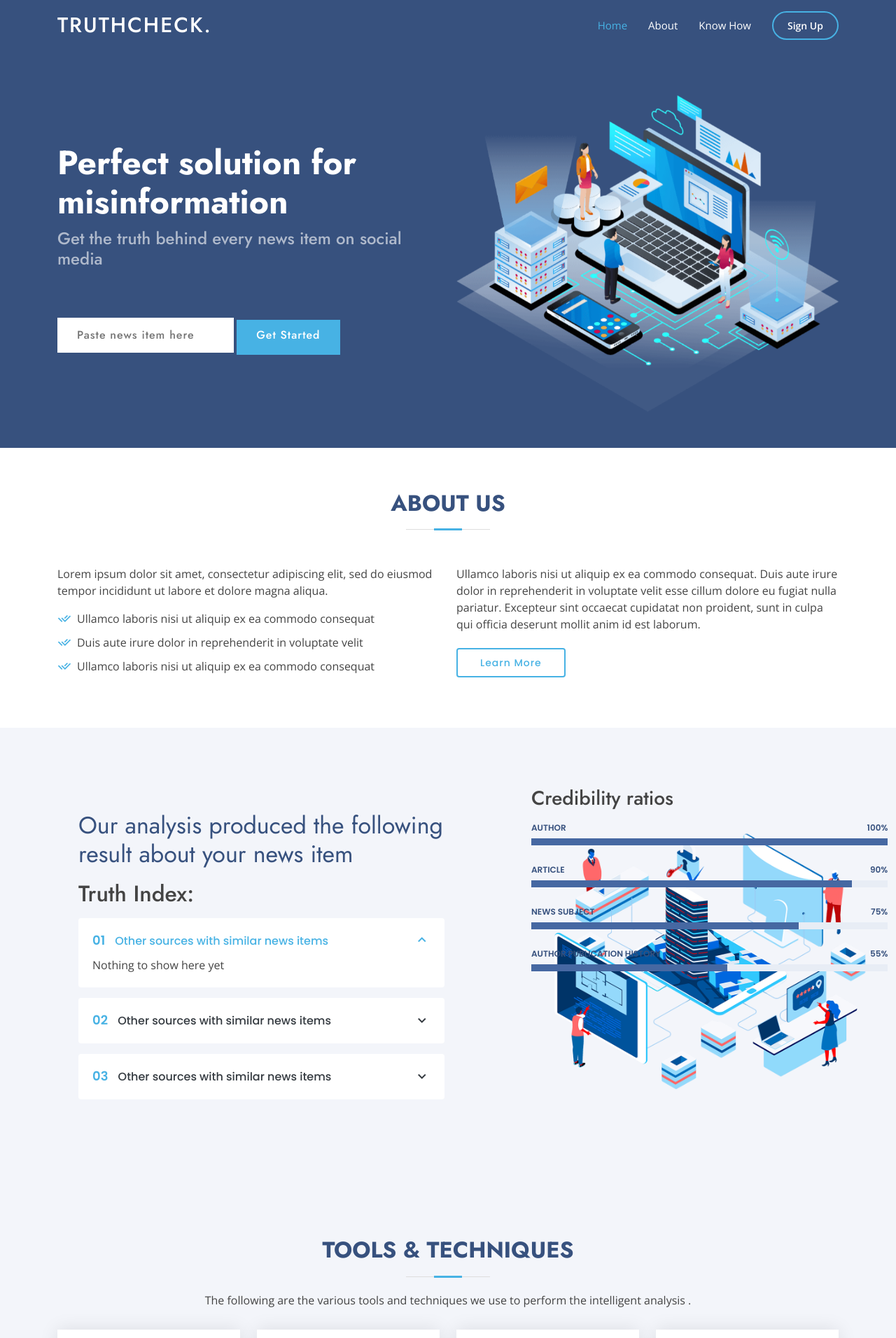
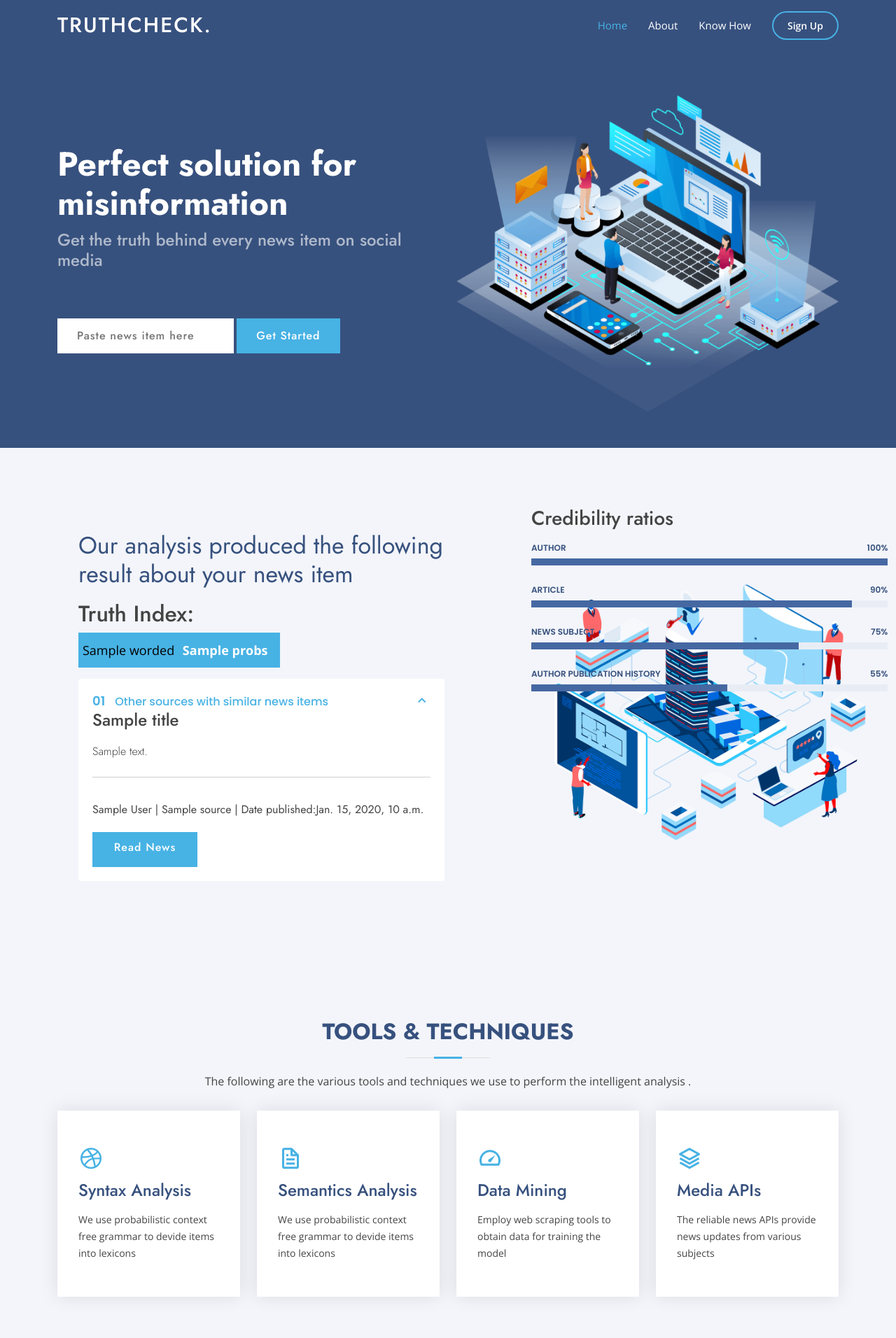
Before and after one commit to Pacheko123/-redesigned-umbrella, a Django app: template templates/index.html in a window 1280 px wide. Shown: the top 1912 px of the page at 70% size. Run offline with Django 3.2, Linux system fonts and the light colour scheme; the template is opened without the code that fills it: most values are stand-ins (such as "Sample title", 1, 10 or a date in 2020); some libraries are stand-ins or nearby versions.

Commit message:
get other similar news

```diff
--- a/core/urls.py
+++ b/core/urls.py
@@ -4,7 +4,7 @@ from .	import views
 
 urlpatterns = [
     path('admin/', admin.site.urls),
-    path('',index, name='index')
-    path(r'result/',getResult, name="result")
+    path('',index, name='index'),
+    path(r'result/',getResult, name="result"),
 
 ]
--- a/static/assets/css/style.css
+++ b/static/assets/css/style.css
@@ -191,6 +191,8 @@ h1, h2, h3, h4, h5, h6 {
   border: 2px solid #47b2e4;
   font-weight: 600;
 }
+
+
 
 .navbar .getstarted:hover {
   color: #fff;
@@ -403,13 +405,30 @@ h1, h2, h3, h4, h5, h6 {
   transition: 0.5s;
   margin: 10px 0 0 0;
   color: #fff;
+  border:none;
   background: #47b2e4;
   min-height: 50px;
 }
 
+#news12 a{
+  font-family: "Jost", sans-serif;
+  font-size: 16px;
+  letter-spacing: 1px;
+  display: inline-block;
+  padding: 10px 28px 11px 28px;
+  margin: 10px 0 0 0;
+  color: #fff;
+  border:none;
+  width: 150px;
+  background: #47b2e4;
+  min-height: 70px;
+}
+
 #hero .btn-get-started:hover {
   background: #209dd8;
 }
+
+
 
 
 #hero .news-item{
--- a/templates/index.html
+++ b/templates/index.html
@@ -16,8 +16,6 @@
     <div class="container d-flex align-items-center">
 
       <h1 class="logo me-auto"><a href="{% url 'index' %}">TruthCheck.</a></h1>
-      <!-- Uncomment below if you prefer to use an image logo -->
-      <!-- <a href="index.html" class="logo me-auto"><img src="assets/img/logo.png" alt="" class="img-fluid"></a>-->
 
       <nav id="navbar" class="navbar">
         <ul>
@@ -43,16 +41,16 @@
           <div class=" action">
 
             <div class="news-item">
-              <form id="news-form" method="POST">
+              <form id="news-form" method="POST" action="/">
                {% csrf_token %}
 
-                <input type="textarea" name="news-item" placeholder="Paste news item here" id="news">
+                <input type="textarea" name="news" placeholder="Paste news item here" id="news">
+                <!-- <a href="#why-us" type="submit" class="btn-get-started scrollto" name="getResult" id="getResult">Get Started</a> -->
+                <button class="btn-get-started scrollto" type="submit" id="getstarted" name="send">Get Started</button>
 
               </form>
             </div>
 
-            <a href="#why-us" class="btn-get-started scrollto" id="getResult">Get Started</a>
-            <!-- <a href="https://www.youtube.com/watch?v=jDDaplaOz7Q" class="glightbox btn-watch-video"><i class="bi bi-play-circle"></i><span>Watch Video</span></a> -->
           </div>
         </div>
         <div class="col-lg-6 order-1 order-lg-2 hero-img" data-aos="zoom-in" data-aos-delay="200">
@@ -65,39 +63,6 @@
 
   <main id="main">
 
-    <!-- ======= About Us Section ======= -->
-    <section id="about" class="about">
-      <div class="container" data-aos="fade-up">
-
-        <div class="section-title">
-          <h2>About Us</h2>
-        </div>
-
-        <div class="row content">
-          <div class="col-lg-6">
-            <p>
-              Lorem ipsum dolor sit amet, consectetur adipiscing elit, sed do eiusmod tempor incididunt ut labore et dolore
-              magna aliqua.
-            </p>
-            <ul>
-              <li><i class="ri-check-double-line"></i> Ullamco laboris nisi ut aliquip ex ea commodo consequat</li>
-              <li><i class="ri-check-double-line"></i> Duis aute irure dolor in reprehenderit in voluptate velit</li>
-              <li><i class="ri-check-double-line"></i> Ullamco laboris nisi ut aliquip ex ea commodo consequat</li>
-            </ul>
-          </div>
-          <div class="col-lg-6 pt-4 pt-lg-0">
-            <p>
-              Ullamco laboris nisi ut aliquip ex ea commodo consequat. Duis aute irure dolor in reprehenderit in voluptate
-              velit esse cillum dolore eu fugiat nulla pariatur. Excepteur sint occaecat cupidatat non proident, sunt in
-              culpa qui officia deserunt mollit anim id est laborum.
-            </p>
-            <a href="#" class="btn-learn-more">Learn More</a>
-          </div>
-        </div>
-
-      </div>
-    </section><!-- End About Us Section -->
-
     <!-- ======= analysis results Section ======= -->
     <section id="why-us" class="why-us section-bg">
       <div class="container-fluid" data-aos="fade-up">
@@ -106,12 +71,15 @@
 
           <div class="col-lg-7 d-flex flex-column justify-content-center align-items-stretch  order-2 order-lg-1">
 
-            <div class="content">
+            <div class="content" id="content">
               <h3>Our analysis produced the following result about your news item<strong></strong></h3>
 
               <p>
-                <h2 id="index">Truth Index:</h2>
+                <h2 id="index">Truth Index: </h2><button type="button" class="" style="background: #47b2e4; border: none; min-height: 50px;min-width: 100px;" >
+                  <span style="font-size: 18px;">{{ worded }}</span><span class="badge badge-light" style="font-size: 18px;">{{probs}}</span>
+                  <span class="sr-only">{{probs}}</span></button><b></b>
               </p>
+
             </div>
 
             <div class="accordion-list">
@@ -119,27 +87,18 @@
                 <li>
                   <a data-bs-toggle="collapse" class="collapse" data-bs-target="#accordion-list-1"><span>01</span> Other sources with similar news items<i class="bx bx-chevron-down icon-show"></i><i class="bx bx-chevron-up icon-close"></i></a>
                   <div id="accordion-list-1" class="collapse show" data-bs-parent=".accordion-list">
-                    <p>
-                      Nothing to show here yet
-                    </p>
-                  </div>
-                </li>
 
-                <li>
-                  <a data-bs-toggle="collapse" data-bs-target="#accordion-list-2" class="collapsed"><span>02</span> Other sources with similar news items<i class="bx bx-chevron-down icon-show"></i><i class="bx bx-chevron-up icon-close"></i></a>
-                  <div id="accordion-list-2" class="collapse" data-bs-parent=".accordion-list">
-                    <p>
-                      Nothing to show here yet
-                    </p>
-                  </div>
-                </li>
+                      <div class="jumbotron">
+                      <h4 >{{title}}</h4>
+                      <p class="lead" style="font-family: 'Jost', sans-serif;font-size: 16px;">{{description}}</p>
+                      <hr class="my-4">
+                      <p style="font-family: 'Jost', sans-serif;">{{author}} | {{source}} | Date published:{{date}}</p>
+                      <p class="lead" id="news12">
+                        <a class="btn-read-news text-center" href="{{url}}" style="background: #47b2e4;min-height: 50px;color: #fff;padding: 10px 28px 11px 28px;" target="_blank">Read News</a>
+                      </p>
 
-                <li>
-                  <a data-bs-toggle="collapse" data-bs-target="#accordion-list-3" class="collapsed"><span>03</span> Other sources with similar news items<i class="bx bx-chevron-down icon-show"></i><i class="bx bx-chevron-up icon-close"></i></a>
-                  <div id="accordion-list-3" class="collapse" data-bs-parent=".accordion-list">
-                    <p>
-                      Nothing to show here yet
-                    </p>
+                    </div>
+
                   </div>
                 </li>
 
@@ -258,47 +217,21 @@
 
         <div class="faq-list">
           <ul>
-            <li data-aos="fade-up" data-aos-delay="100">
-              <i class="bx bx-help-circle icon-help"></i> <a data-bs-toggle="collapse" class="collapse" data-bs-target="#faq-list-1">Non consectetur a erat nam at lectus urna duis? <i class="bx bx-chevron-down icon-show"></i><i class="bx bx-chevron-up icon-close"></i></a>
-              <div id="faq-list-1" class="collapse show" data-bs-parent=".faq-list">
-                <p>
-                  Feugiat pretium nibh ipsum consequat. Tempus iaculis urna id volutpat lacus laoreet non curabitur gravida. Venenatis lectus magna fringilla urna porttitor rhoncus dolor purus non.
-                </p>
-              </div>
-            </li>
-
-            <li data-aos="fade-up" data-aos-delay="200">
-              <i class="bx bx-help-circle icon-help"></i> <a data-bs-toggle="collapse" data-bs-target="#faq-list-2" class="collapsed">Feugiat scelerisque varius morbi enim nunc? <i class="bx bx-chevron-down icon-show"></i><i class="bx bx-chevron-up icon-close"></i></a>
-              <div id="faq-list-2" class="collapse" data-bs-parent=".faq-list">
-                <p>
-                  Dolor sit amet consectetur adipiscing elit pellentesque habitant morbi. Id interdum velit laoreet id donec ultrices. Fringilla phasellus faucibus scelerisque eleifend donec pretium. Est pellentesque elit ullamcorper dignissim. Mauris ultrices eros in cursus turpis massa tincidunt dui.
-                </p>
-              </div>
-            </li>
-
-            <li data-aos="fade-up" data-aos-delay="300">
-              <i class="bx bx-help-circle icon-help"></i> <a data-bs-toggle="collapse" data-bs-target="#faq-list-3" class="collapsed">Dolor sit amet consectetur adipiscing elit? <i class="bx bx-chevron-down icon-show"></i><i class="bx bx-chevron-up icon-close"></i></a>
-              <div id="faq-list-3" class="collapse" data-bs-parent=".faq-list">
-                <p>
-                  Eleifend mi in nulla posuere sollicitudin aliquam ultrices sagittis orci. Faucibus pulvinar elementum integer enim. Sem nulla pharetra diam sit amet nisl suscipit. Rutrum tellus pellentesque eu tincidunt. Lectus urna duis convallis convallis tellus. Urna molestie at elementum eu facilisis sed odio morbi quis
-                </p>
-              </div>
-            </li>
 
             <li data-aos="fade-up" data-aos-delay="400">
-              <i class="bx bx-help-circle icon-help"></i> <a data-bs-toggle="collapse" data-bs-target="#faq-list-4" class="collapsed">Tempus quam pellentesque nec nam aliquam sem et tortor consequat? <i class="bx bx-chevron-down icon-show"></i><i class="bx bx-chevron-up icon-close"></i></a>
+              <i class="bx bx-help-circle icon-help"></i> <a data-bs-toggle="collapse" data-bs-target="#faq-list-4" class="collapsed">Has Trump really cut the tied with Taliban? <i class="bx bx-chevron-down icon-show"></i><i class="bx bx-chevron-up icon-close"></i></a>
               <div id="faq-list-4" class="collapse" data-bs-parent=".faq-list">
                 <p>
-                  Molestie a iaculis at erat pellentesque adipiscing commodo. Dignissim suspendisse in est ante in. Nunc vel risus commodo viverra maecenas accumsan. Sit amet nisl suscipit adipiscing bibendum est. Purus gravida quis blandit turpis cursus in.
+                  This news item is verified as true
                 </p>
               </div>
             </li>
 
             <li data-aos="fade-up" data-aos-delay="500">
-              <i class="bx bx-help-circle icon-help"></i> <a data-bs-toggle="collapse" data-bs-target="#faq-list-5" class="collapsed">Tortor vitae purus faucibus ornare. Varius vel pharetra vel turpis nunc eget lorem dolor? <i class="bx bx-chevron-down icon-show"></i><i class="bx bx-chevron-up icon-close"></i></a>
+              <i class="bx bx-help-circle icon-help"></i> <a data-bs-toggle="collapse" data-bs-target="#faq-list-5" class="collapsed">Is Safaricom PLC stock projected to spike in the next months? <i class="bx bx-chevron-down icon-show"></i><i class="bx bx-chevron-up icon-close"></i></a>
               <div id="faq-list-5" class="collapse" data-bs-parent=".faq-list">
                 <p>
-                  Laoreet sit amet cursus sit amet dictum sit amet justo. Mauris vitae ultricies leo integer malesuada nunc vel. Tincidunt eget nullam non nisi est sit amet. Turpis nunc eget lorem dolor sed. Ut venenatis tellus in metus vulputate eu scelerisque.
+                  This news item is verified as true
                 </p>
               </div>
             </li>
@@ -307,7 +240,8 @@
         </div>
 
       </div>
-    </section><!-- End Frequently Asked Questions Section-->
+    </section>
+    <!-- End Frequently Asked Questions Section-->
 
     <!-- ======= Contact Section ======= -->
 
@@ -333,9 +267,6 @@
     <div class="footer-top">
       <div class="container">
        <!--  <div class="row">
-
-
-
         </div> -->
       </div>
     </div>
@@ -361,30 +292,37 @@
   <script src="{% static 'assets/vendor/bootstrap/js/bootstrap.bundle.min.js' %}"></script>
   <script src="{% static 'assets/vendor/glightbox/js/glightbox.min.js' %}"></script>
   <script src="{% static 'assets/vendor/isotope-layout/isotope.pkgd.min.js' %}"></script>
-  <script src="{% static 'assets/vendor/php-email-form/validate.js' %}"></script>
   <script src="{% static 'assets/vendor/swiper/swiper-bundle.min.js' %}"></script>
   <script src="{% static 'assets/vendor/waypoints/noframework.waypoints.js' %}"></script>
 
-  <!-- Template Main JS File -->
+  <!-- Main JS File -->
   <script src="{% static 'assets/js/main.js' %}"></script>
 
-  {% block javascript}
+  {% block javascript %}
     <script>
-    /*
-        On submiting the form, send the POST ajax
-        request to server and after successfull submission
-        display the object.
-    */
-    $("#getResult").click(function (e) {
-        // alert('I got clicked and thats fine');
-        var name = '{{name}}';
-        document.getElementById('index').after(name);
+      var source = document.getElementById('why-us');
+
+
+    $("#getstarted").click(function (e) {
+
+        var name = '{{item}}';
+        var value = document.getElementById('news').value;
+        if (value == "") {
+          alert("Please copy paste the news item in the input text");
+
+        }
+
+         $('html, body').animate({
+                    scrollTop: $("#why-us").offset().top
+                }, 2000);
+
+         return 1;
     })
 </script>
 
 
 
-  {% endblock}
+  {% endblock %}
 
 </body>
 
```
Also changed, not shown: classifier/prediction.py (+19 -23 lines), core/views.py (+42 -24 lines), sources/sources.py (+13 -13 lines).
